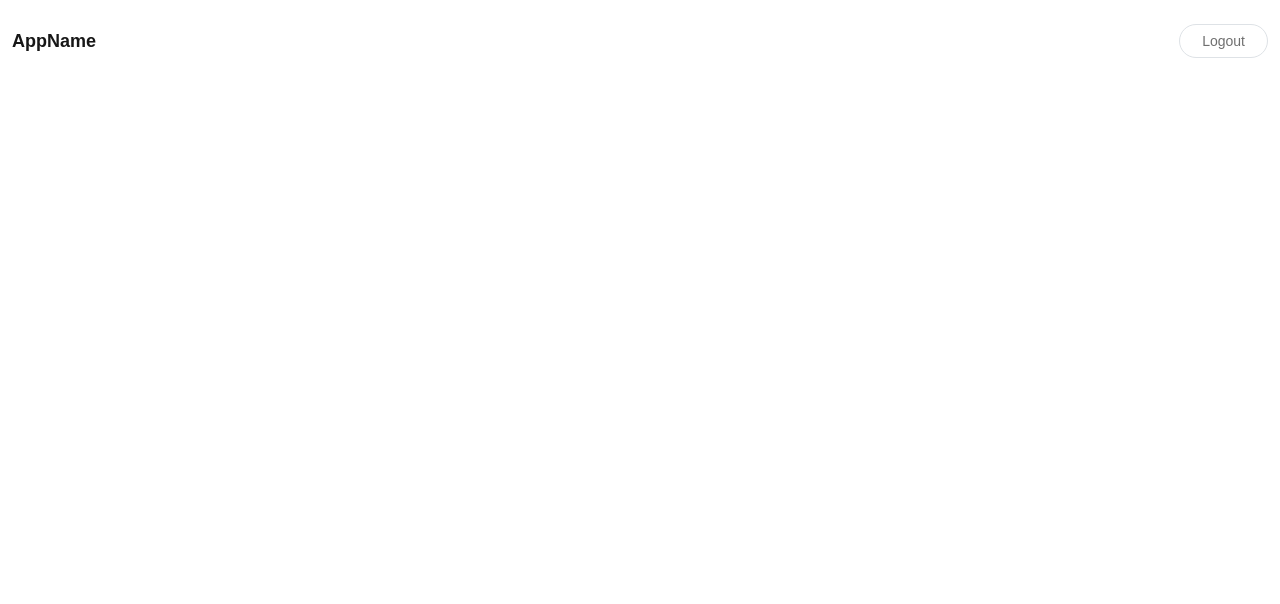
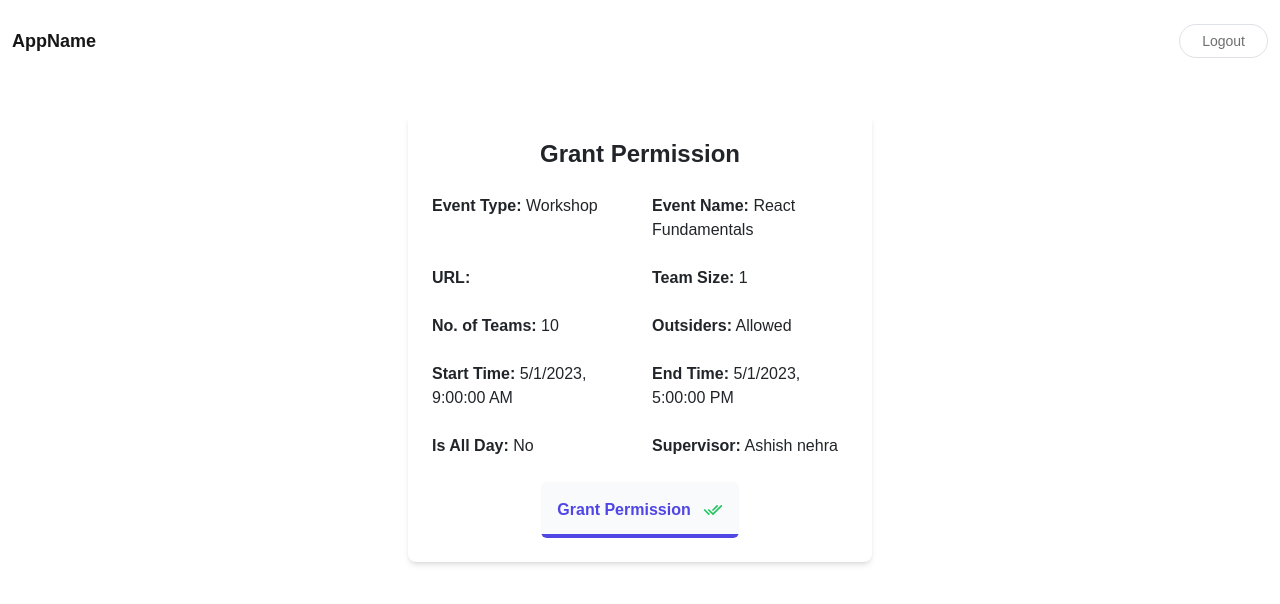
Before and after one commit to Ashish48Maurya/WADLProject, a React (Create React App) app in the folder client/: page /private/grantPermission in a window 1280 px wide. Before the commit this address had no page. Shown: the top 604 px of the page. Built offline with nearby package versions, Linux system fonts and the light colour scheme; sample sign-in values are in the browser's storage; what @syncfusion/ej2-base would draw is missing.

Commit message:
card changes and grantPermission added

```diff
--- a/client/src/App.jsx
+++ b/client/src/App.jsx
@@ -8,8 +8,9 @@ import { ToastContainer } from "react-toastify";
 import "react-toastify/dist/ReactToastify.css";
 import Scheduler from "./Components/Scheduler";
 import EventHistory from "./Components/EventHistory";
-import PrivateRoute from '../src/Components/Store/protectedRoute'
+import PrivateRoute from "../src/Components/Store/protectedRoute";
 import Form from "./Components/Form";
+import GrantPermissionPage from "./Components/grantPermission";
 
 function App() {
   return (
@@ -24,6 +25,11 @@ function App() {
           <Route exact path="schedule" element={<Scheduler />} />
           <Route exact path="seeAllForms" element={<EventHistory />} />
           <Route exact path="form" element={<Form />} />
+          <Route
+            exact
+            path="grantPermission"
+            element={<GrantPermissionPage />}
+          />
         </Route>
       </Routes>
 
--- a/client/src/Components/EventHistory.jsx
+++ b/client/src/Components/EventHistory.jsx
@@ -1,16 +1,17 @@
-import React, { useEffect, useState } from 'react'
-import { useAuth } from './Store/auth';
+import React, { useEffect, useState } from "react";
+import { useAuth } from "./Store/auth";
 
 export default function EventHistory() {
   const { token, backend_api } = useAuth();
   const [event, setEvent] = useState([]);
+
   const Events = async () => {
     try {
       const res = await fetch(`${backend_api}/eventList`, {
         method: "GET",
         headers: {
           "Content-Type": "application/json",
-          Authorization: `Bearer  ${token}`,
+          Authorization: `Bearer ${token}`,
         },
       });
       if (res.ok) {
@@ -27,66 +28,101 @@ export default function EventHistory() {
 
   useEffect(() => {
     Events();
-  }, [])
+  }, []);
 
   return (
     <>
-      {
-        event.length !== 0 ? <>
-          {event.map((ele) => (
-            <div class="mb-2 lectureCard | grid hover:gap-[0.9375rem] grid-cols-[0_1fr] hover:grid-cols-[0.5rem_1fr] transition-[grid-template-columns]" >
-              <div class="lectureCardActiveBar | bg-[#38f86e] rounded-full"></div>
-              <div class="p-[0.9375rem] border border-[#7C7A7A] rounded-[0.3125rem] bg-[hsl(0,0%,95%,20%)] shadow-[0_8px_15.1px_hsl(0,1%,25%,10%)] flex justify-evenly items-center">
-                <div class="space-y-1 border-r-2 pr-3 my-auto">
-                  <div class="text-sm leading-5 font-semibold">
-                    <span class="text-xs leading-4 font-normal text-gray-500 mr-2"> Start Time #</span>
+      {event.length !== 0 ? (
+        <>
+          {event.map((ele) => {
+            const permissionPermitted = ele.permissionFrom.map(
+              (user) => user.permitted
+            );
+            const allPermitted = permissionPermitted.every(
+              (value) => value === true
+            );
+            return (
+              <div
+                key={ele._id}
+                className="gap-3 p-10 lectureCard grid hover:gap-[0.9375rem] grid-cols-[0_1fr] hover:grid-cols-[0.5rem_1fr] transition-[grid-template-columns]"
+              >
+                <div
+                  className="lectureCardActiveBar rounded-full"
+                  style={{
+                    backgroundColor: allPermitted ? "#38f86e" : "#ff0000",
+                  }}
+                ></div>
+                <div className="px-[0.9375rem] border border-[#7C7A7A] rounded-[0.3125rem] bg-[hsl(0,0%,95%,20%)] shadow-[0_8px_15.1px_hsl(0,1%,25%,10%)] flex justify-evenly items-center">
+                  <div className="space-y-1 border-r-2 pr-3 my-auto">
+                    <div className="text-sm leading-5 font-semibold">
+                      <span className="text-xs leading-4 font-normal text-gray-500 mr-2">
+                        {" "}
+                        Start Time #
+                      </span>
                       {new Date(ele.startTime).toLocaleString()}
                     </div>
-                  <div class="text-sm leading-5 font-semibold">
-                    <span class="text-xs leading-4 font-normal text-gray-500 pr mr-2"> End Time #</span>
+                    <div className="text-sm leading-5 font-semibold">
+                      <span className="text-xs leading-4 font-normal text-gray-500 pr mr-2">
+                        {" "}
+                        End Time #
+                      </span>
                       {new Date(ele.endTime).toLocaleString()}
                     </div>
-
                   </div>
-                <div class="flex-1">
-                  <div class="ml-3 space-y-1 border-r-2 pr-3">
-                    <div class="text-base leading-6 font-normal">
-                      <span class="text-xs leading-4 font-normal text-gray-500 mr-4"> Event Name</span>
+                  <div className="flex-1">
+                    <div className="ml-3 space-y-1 border-r-2 pr-3">
+                      <div className="text-base leading-6 font-normal">
+                        <span className="text-xs leading-4 font-normal text-gray-500 mr-4">
+                          {" "}
+                          Event Name
+                        </span>
                         {ele.eventName}
                       </div>
-                    <div class="text-sm leading-4 font-normal">
-                      <span class="text-xs leading-4 font-normal text-gray-500 mr-4"> Event Type</span>
+                      <div className="text-sm leading-4 font-normal">
+                        <span className="text-xs leading-4 font-normal text-gray-500 mr-4">
+                          {" "}
+                          Event Type
+                        </span>
                         {ele.eventType}
                       </div>
-                    <div class="text-sm leading-4 font-normal">
-                      <span class="text-xs leading-4 font-normal text-gray-500 mr-4"> Faculty</span>
+                      <div className="text-sm leading-4 font-normal">
+                        <span className="text-xs leading-4 font-normal text-gray-500 mr-4">
+                          {" "}
+                          Faculty
+                        </span>
                         {ele.permissionFrom.map((user, index) => (
-                        <span key={index} style={{ color: user.permitted ? "green" : "red" }} className='mr-2'>{user.email}</span>
+                          <span
+                            key={index}
+                            style={{ color: user.permitted ? "green" : "red" }}
+                            className="mr-2"
+                          >
+                            {user.email}
+                          </span>
                         ))}
                       </div>
                     </div>
                   </div>
                   <div>
-                  {
-
-                    (() => {
-                      const permissionPermitted = ele.permissionFrom.map((user) => user.permitted);
-                      const allPermitted = permissionPermitted.every((value) => value === true);
-                      return (
-                        <div>
-                          <div class="ml-3 my-5 p-1 w-20" style={{ backgroundColor: allPermitted ? "green" : "red" }}>
-                            <div class="uppercase text-xs leading-4 font-semibold text-center text-yellow-100">{allPermitted ? "Applied" : "Not Applied"}</div>
+                    <div className="mx-3 my-5 p-1 w-20">
+                      <div
+                        className={`text-gray-600 text-[0.75rem] font-bold border border-secondary py-[0.3125rem] px-[0.6875rem] rounded-full w-max ${
+                          allPermitted ? "bg-[#38f86e]" : "bg-red-500"
+                        }`}
+                      >
+                        {allPermitted ? "Applied" : "Not Applied"}
+                      </div>
+                    </div>
+                  </div>
                 </div>
               </div>
             );
-                    })()
+          })}
+        </>
+      ) : (
+        <div className="text-center text-violet-900 font-extrabold text-lg">
+          You Haven't Hosted Any Event Till Now
+        </div>
+      )}
+    </>
+  );
 }
-                </div>
-              </div>
-            </div>
-          ))}
-        </> : <> <div className='text-center text-violet-900 font-extrabold text-lg'>You Haven't Hosted Any Event Till Now</div></>
-      }
-    </>
-  )
-}
--- /dev/null
+++ b/client/src/Components/grantPermission.jsx
@@ -0,0 +1,128 @@
+import React from "react";
+import { useLocation, useNavigate } from "react-router-dom";
+import { toast } from "react-toastify";
+
+const GrantPermissionPage = () => {
+  const permissionDetails = {
+    eventType: "Workshop",
+    eventName: "React Fundamentals",
+    url: "",
+    teamSize: 1,
+    noOfTeams: 10,
+    outSiders: "Allowed",
+    startTime: new Date("2023-05-01T09:00:00"),
+    endTime: new Date("2023-05-01T17:00:00"),
+    isAllDay: false,
+    supervisor: "Ashish nehra",
+  };
+  const navigate = useNavigate();
+  const location = useLocation();
+
+  const handleGrantPermission = () => {
+    // Call the logic to grant permission
+    toast.success("Permission granted successfully!");
+    navigate("/private/schedule", {
+      replace: true,
+      state: { from: location.pathname },
+    });
+  };
+
+  return (
+    <div className="max-w-lg mx-auto mt-8 px-4">
+      <div className="bg-white shadow-md rounded-lg p-6">
+        <h2 className="text-2xl text-center font-semibold mb-4">
+          Grant Permission
+        </h2>
+        {/* <div className="mb-6">Display permission details</div> */}
+        <div className="mb-6 grid grid-cols-2 gap-4">
+          <div>
+            <span className="font-semibold">Event Type:</span>{" "}
+            {permissionDetails.eventType}
+          </div>
+          <div>
+            <span className="font-semibold">Event Name:</span>{" "}
+            {permissionDetails.eventName}
+          </div>
+          <div>
+            <span className="font-semibold">URL:</span> {permissionDetails.url}
+          </div>
+          <div>
+            <span className="font-semibold">Team Size:</span>{" "}
+            {permissionDetails.teamSize}
+          </div>
+          <div>
+            <span className="font-semibold">No. of Teams:</span>{" "}
+            {permissionDetails.noOfTeams}
+          </div>
+          <div>
+            <span className="font-semibold">Outsiders:</span>{" "}
+            {permissionDetails.outSiders}
+          </div>
+          <div>
+            <span className="font-semibold">Start Time:</span>{" "}
+            {permissionDetails.startTime.toLocaleString()}
+          </div>
+          <div>
+            <span className="font-semibold">End Time:</span>{" "}
+            {permissionDetails.endTime.toLocaleString()}
+          </div>
+          <div>
+            <span className="font-semibold">Is All Day:</span>{" "}
+            {permissionDetails.isAllDay ? "Yes" : "No"}
+          </div>
+          <div>
+            <span className="font-semibold">Supervisor:</span>{" "}
+            {permissionDetails.supervisor}
+          </div>
+        </div>
+        <div className="flex justify-center">
+          <button
+            onClick={handleGrantPermission}
+            class="relative inline-flex items-center justify-start py-3 pl-4 pr-12 overflow-hidden font-semibold text-indigo-600 transition-all duration-150 ease-in-out rounded hover:pl-10 hover:pr-6 bg-gray-50 group"
+          >
+            <span class="absolute bottom-0 left-0 w-full h-1 transition-all duration-150 ease-in-out bg-indigo-600 group-hover:h-full"></span>
+            <span class="absolute right-0 pr-4 duration-200 ease-out group-hover:translate-x-12">
+              <svg
+                class="h-5 w-5 text-green-500"
+                width="24"
+                height="24"
+                viewBox="0 0 24 24"
+                stroke-width="2"
+                stroke="currentColor"
+                fill="none"
+                stroke-linecap="round"
+                stroke-linejoin="round"
+              >
+                {" "}
+                <path stroke="none" d="M0 0h24v24H0z" />{" "}
+                <path d="M7 12l5 5l10 -10" /> <path d="M2 12l5 5m5 -5l5 -5" />
+              </svg>
+            </span>
+            <span class="absolute left-0 pl-2.5 -translate-x-12 group-hover:translate-x-0 ease-out duration-200">
+              <svg
+                class="h-5 w-5 text-green-500"
+                width="24"
+                height="24"
+                viewBox="0 0 24 24"
+                stroke-width="2"
+                stroke="currentColor"
+                fill="none"
+                stroke-linecap="round"
+                stroke-linejoin="round"
+              >
+                {" "}
+                <path stroke="none" d="M0 0h24v24H0z" />{" "}
+                <path d="M7 12l5 5l10 -10" /> <path d="M2 12l5 5m5 -5l5 -5" />
+              </svg>
+            </span>
+            <span class="relative w-full text-left transition-colors duration-200 ease-in-out group-hover:text-white">
+              Grant Permission
+            </span>
+          </button>
+        </div>
+      </div>
+    </div>
+  );
+};
+
+export default GrantPermissionPage;
```
Also changed, not shown: 2 other files (tests, documents, lock files or other folders). Lines whose indentation alone changed are shown as unchanged.
